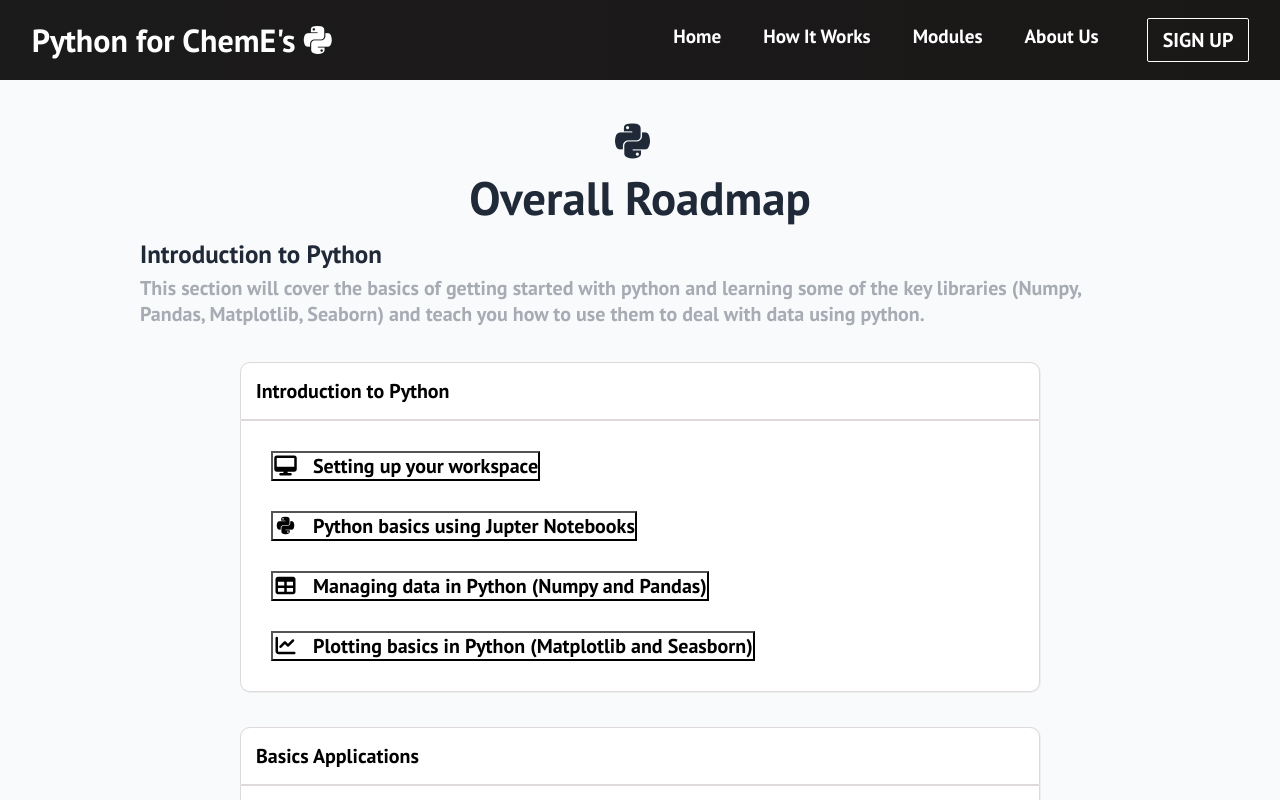
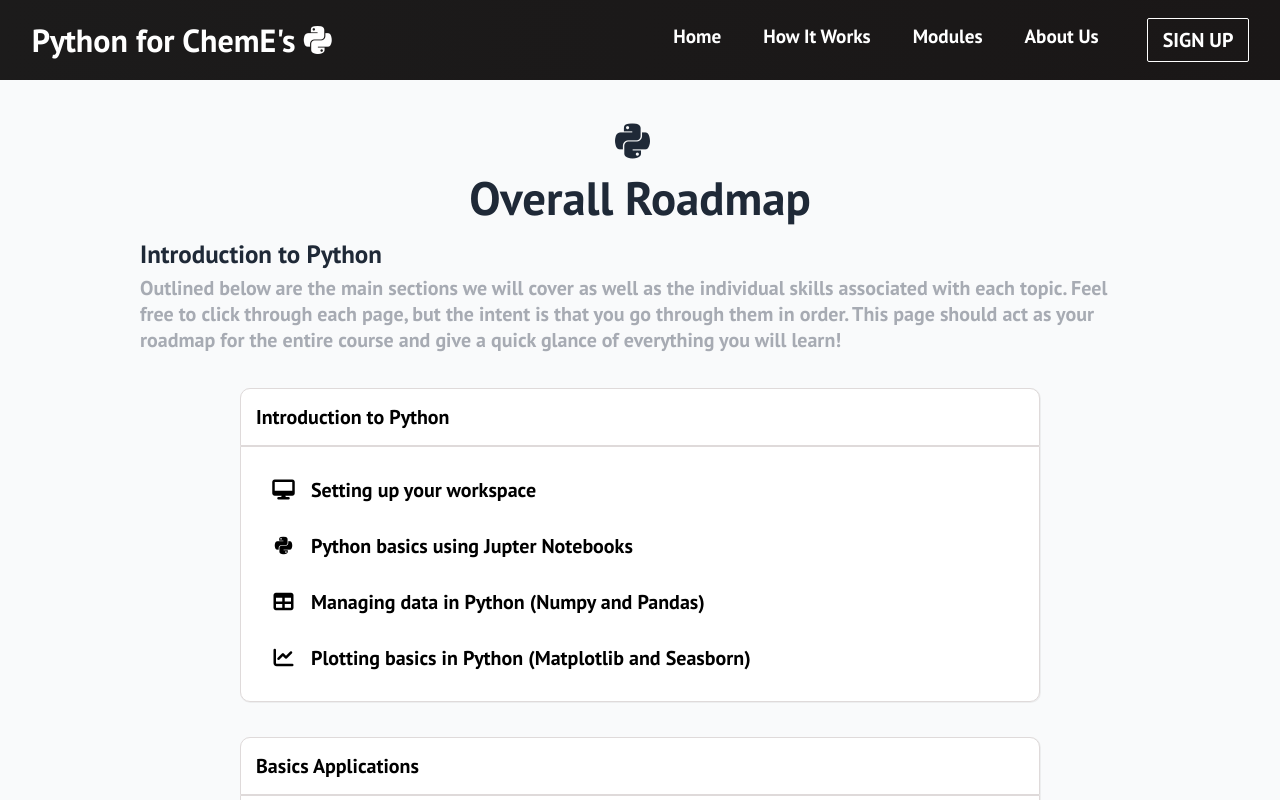
Before and after one commit to Feitumtum/CHBE469_UMD_ChemE_Python, a React (Create React App) app: page /modules in a window 1280 px wide. Shown: the top 800 px of the page. Built offline with nearby package versions, Linux system fonts and the light colour scheme.

Commit message:
fixed button to take up whole width and clickable in the entire gray region of the module topic

```diff
--- a/src/components/Buttons/Button.css
+++ b/src/components/Buttons/Button.css
@@ -46,14 +46,19 @@
 
 /* CSS for modules buttons */
 .btn--modules {
+  outline: none;
+  border: none;
   cursor: pointer;
-  margin: 0px;
 }
 
 .btn--modules-style {
   background: rgba(0, 0, 0, 0);
+  text-align: left;
+  padding: 15px;
 }
 
 .btn--modules-size {
   font-size: var(--topic-text);
+  width: 100%;
+  height: 100%;
 }
--- a/src/components/Buttons/Button.js
+++ b/src/components/Buttons/Button.js
@@ -24,9 +24,15 @@ export const Button = ({
     : STYLES[0]; // use deafult style if none is given
 
   const checkButtonSize = SIZES.includes(buttonSize) ? buttonSize : SIZES[0];
-
   return (
-    <Link to={`${path}`}>
+    <Link
+      to={`${path}`}
+      style={
+        !buttonType.localeCompare("btn--directional")
+          ? {}
+          : { width: "100%", margin: 0 }
+      }
+    >
       <button
         className={`${buttonType} ${checkButtonStyle} ${checkButtonSize}`}
         onClick={onClick}
--- a/src/components/ModuleBlock/ModuleBlock.css
+++ b/src/components/ModuleBlock/ModuleBlock.css
@@ -81,7 +81,6 @@ em {
 }
 
 .module-block-topic {
-    padding: 15px;
     display: flex;
 }
 
--- a/src/components/ModuleBlock/ModuleBlock.js
+++ b/src/components/ModuleBlock/ModuleBlock.js
@@ -14,10 +14,11 @@ function ModuleBlock() {
           {/* 1st Section */}
           <h1>Introduction to Python</h1>
           <p>
-            This section will cover the basics of getting started with python
-            and learning some of the key libraries (Numpy, Pandas, Matplotlib,
-            Seaborn) and teach you how to use them to deal with data using
-            python.
+            Outlined below are the main sections we will cover as well as the
+            individual skills associated with each topic. Feel free to click
+            through each page, but the intent is that you go through them in
+            order. This page should act as your roadmap for the entire course
+            and give a quick glance of everything you will learn!
           </p>
         </div>
         {/* Block 1 */}
```
